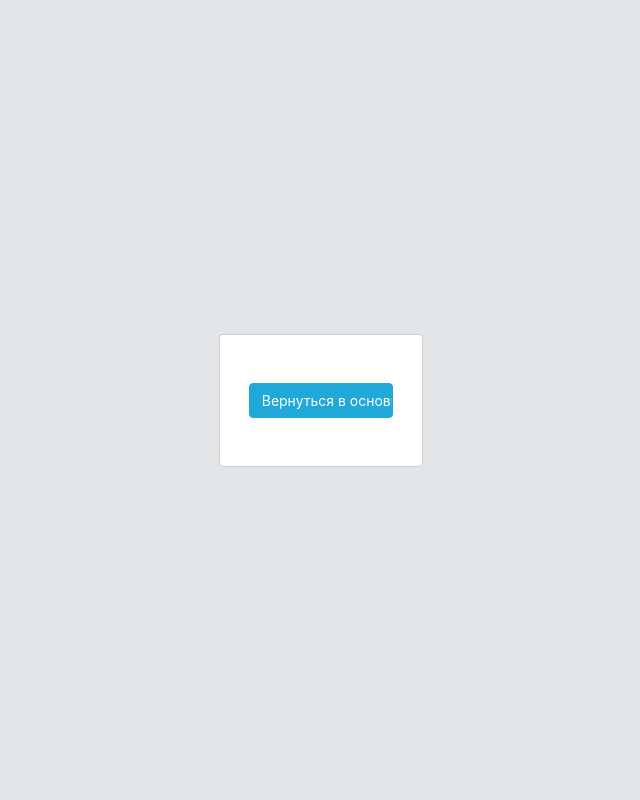
After one commit to DmitriyValetov/reactor-quest, a Flask app: template app/templates/map.html in a window 1280 px wide. The commit adds this page. Shown: the whole page, without its empty margins (319-959 px from the left). Run offline with Flask 2, Linux system fonts and the light colour scheme; the template is opened without the code that fills it, so the values that code supplies are empty; parts of the project's set-up code (start-up, migrations or seed data) failed here and were passed over; some libraries are stand-ins or nearby versions.

Commit message:
yandex map added

```diff
--- a/app/routes.py
+++ b/app/routes.py
@@ -56,6 +56,8 @@ def main():
             del session['login']
             del session['pass']
             return redirect(url_for('reactor.login'))
+        elif action == 'map':
+            return redirect(url_for('reactor.map'))
         elif action == 'topromo':
             return redirect(url_for('reactor.promo'))
         elif action == 'tocontrols':
@@ -66,6 +68,13 @@ def main():
     team_name = session['login']
     team_ap = db.get_team_ap(session['login'])
     return render_template('main.html', team_name=team_name, team_ap=team_ap)
+
+@reactor_blueprint.route('/map', methods=['GET', 'POST'])
+def map():
+    """
+    main page
+    """
+    return render_template('map.html')
 
 
 @reactor_blueprint.route('/controls', methods=['GET', 'POST'])
--- a/app/templates/dash_board.html
+++ b/app/templates/dash_board.html
@@ -19,6 +19,7 @@
 
 
 {% block content %}
+
 <div class="row justify-content-center">
   <div class="col" >
 
--- a/app/templates/main.html
+++ b/app/templates/main.html
@@ -27,6 +27,9 @@
                       <button class="btn btn-block btn-primary my-1" type="submit" name='action' value='tocontrols'>Панель управления</button>
                   </div>
                   <div class="row">
+                    <button class="btn btn-block btn-primary my-1" type="submit" name='action' value='map'>Карта</button>
+                  </div>
+                  <div class="row">
                       <button class="btn btn-block btn-danger my-1" type="submit" name='action' value='exit'>Выйти</button>
                   </div>
                 </form>
--- /dev/null
+++ b/app/templates/map.html
@@ -0,0 +1,45 @@
+{% extends "base_template.html" %}
+
+
+{% block title %}Controls{% endblock %}
+
+{% block head %}
+  <link rel="stylesheet" type="text/css" href="{{url_for('static', filename='css/vue-modal.css')}}">
+  <link rel="stylesheet" type="text/css" href="{{url_for('static', filename='css/for_charts.css')}}">
+  <!-- <script src="{{url_for('static', filename='js/Chart.min.js')}}"></script> -->
+  <script type="text/javascript" src="https://www.gstatic.com/charts/loader.js"></script>
+  <script src="{{url_for('static', filename='js/utils.js')}}"></script>
+  <script src="{{url_for('static', filename='js/moment.min.js')}}"></script>
+  <script src='https://cdn.jsdelivr.net/npm/vue'></script>
+  <script src='https://cdn.jsdelivr.net/npm/jquery@3.4.1/dist/jquery.min.js'></script>
+{% endblock%}
+
+
+{% block content %}
+<div class="row justify-content-center">
+  <div class="col-9">
+
+    {% if pair_dashboard_with_controls %}
+      {% include 'stats_plots.html' %}
+    {% endif %}
+
+
+    <div id='app'>
+          <div class="card-group">
+            <div class="card p-4">
+              <div class="card-body">
+                <div class='row'>
+                    <script type="text/javascript" charset="utf-8" async src="https://api-maps.yandex.ru/services/constructor/1.0/js/?um=constructor%3A972ab3ee56576312ad1c5495a5ed29cf3bbd88cfad48a927de1194ca2979ec7c&amp;width=500&amp;height=400&amp;lang=ru_RU&amp;scroll=true"></script>
+                </div>
+                <div class="row">
+                    <input class="btn btn-block btn-primary my-1" type="button" onclick="window.location='/main';" value="Вернуться в основное меню"/>
+                </div>
+                </div>
+            </div>
+          </div>
+    </div>
+
+  </div>
+</div>
+
+{% endblock %}
```
